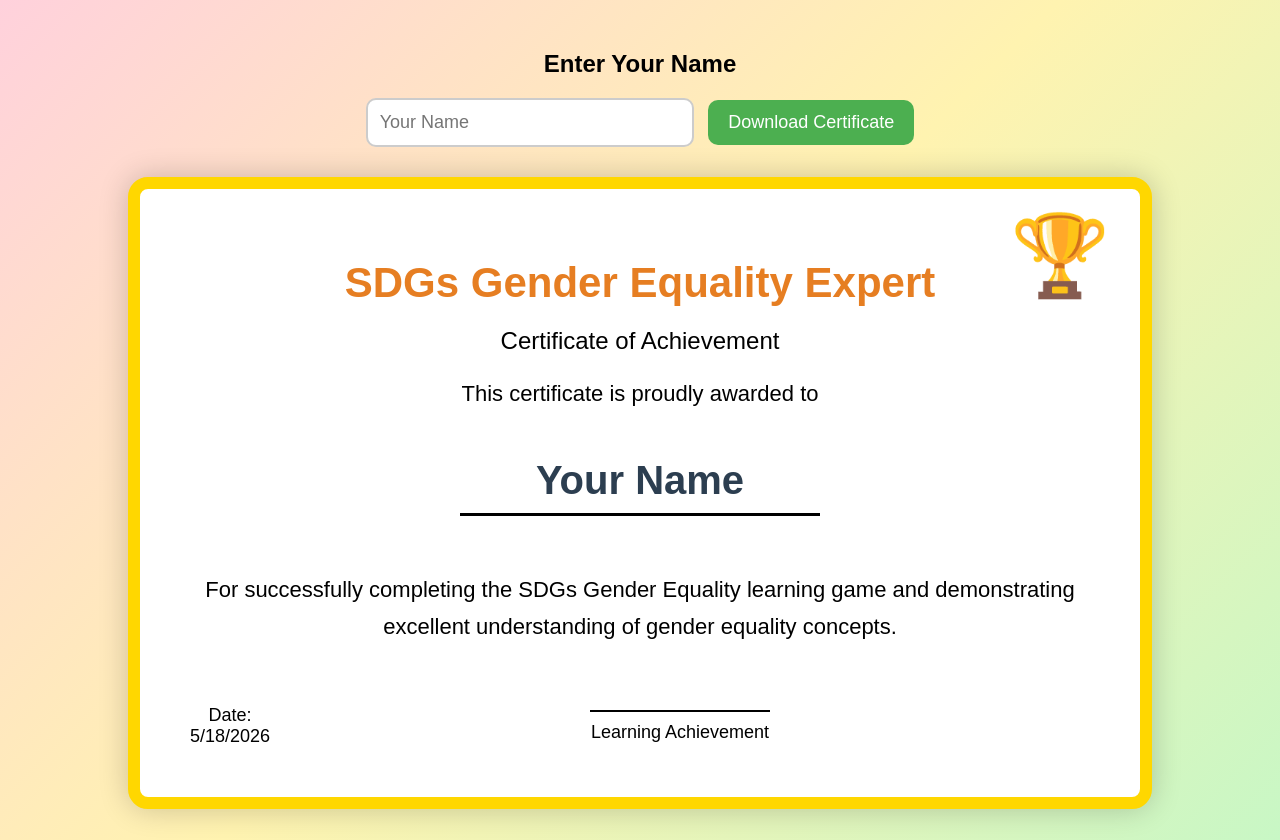
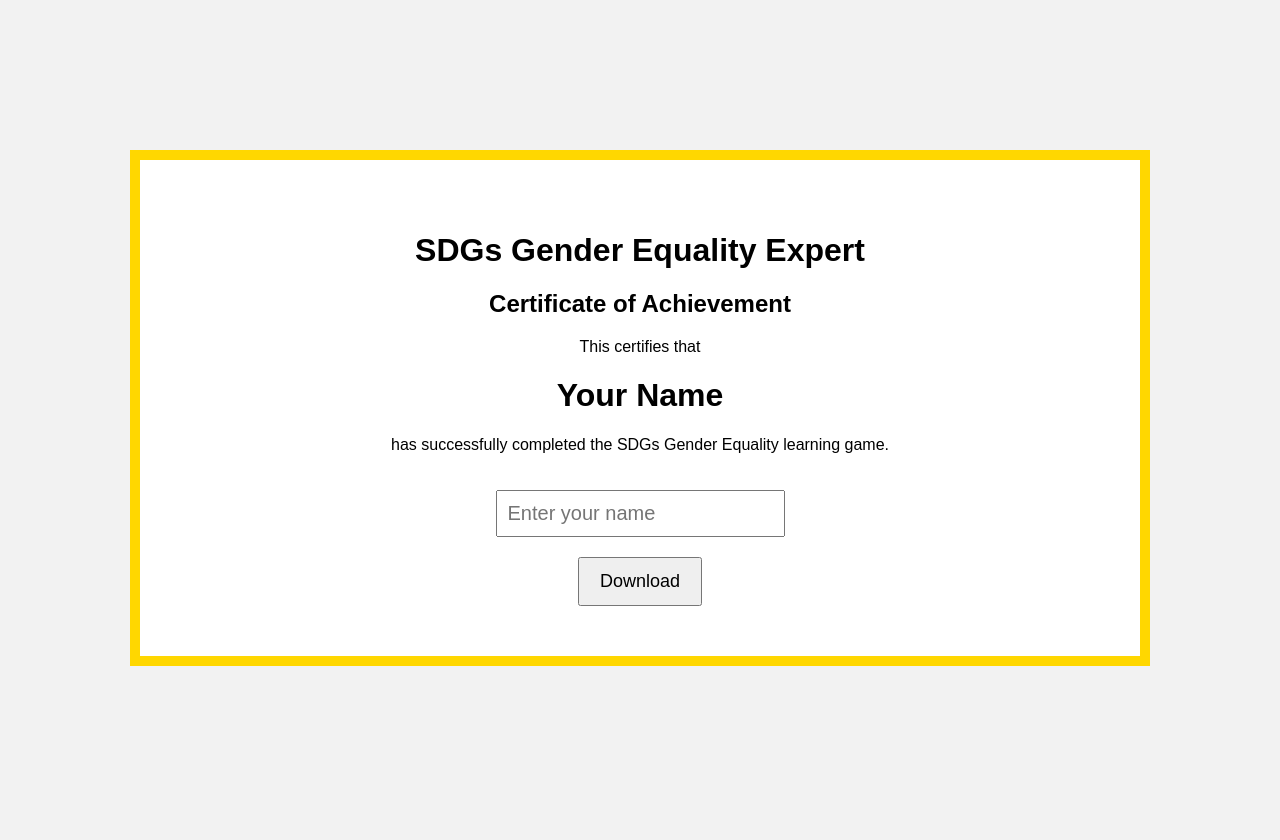
Before and after one commit to Nadnarin/Pick, a plain HTML site: page certificate.html in a window 1280 px wide. After the commit the page ends 816 px from the top, so only its background shows below. Drawn offline with Linux system fonts and the light colour scheme.

Commit message:
Update certificate.html

```diff
--- a/certificate.html
+++ b/certificate.html
@@ -1,150 +1,42 @@
 <!DOCTYPE html>
-<html lang="en">
+<html>
 <head>
-<meta charset="UTF-8">
-<meta name="viewport" content="width=device-width, initial-scale=1.0">
-
-<title>SDGs Gender Equality Expert Certificate</title>
+<title>Certificate</title>
 
 <style>
 
 body{
-margin:0;
-font-family:Arial,sans-serif;
-background:linear-gradient(
-135deg,
-#ffd1dc,
-#fff3b0,
-#c8f7c5
-);
-min-height:100vh;
-
 display:flex;
-flex-direction:column;
+justify-content:center;
 align-items:center;
-justify-content:center;
-padding:20px;
+height:100vh;
+background:#f2f2f2;
+font-family:Arial;
 }
-
-/* Controls */
-
-.controls{
-margin-bottom:30px;
-text-align:center;
-}
-
-input{
-
-padding:12px;
-font-size:18px;
-width:300px;
-border-radius:10px;
-border:2px solid #ccc;
-margin-right:10px;
-}
-
-button{
-
-padding:12px 20px;
-font-size:18px;
-border:none;
-border-radius:10px;
-cursor:pointer;
-background:#4CAF50;
-color:white;
-}
-
-/* Certificate */
 
 .certificate{
 
 width:900px;
-max-width:95%;
+padding:50px;
 background:white;
-padding:50px;
-border:12px solid gold;
-border-radius:20px;
 text-align:center;
-box-shadow:0 0 30px rgba(0,0,0,.2);
-position:relative;
+border:10px solid gold;
 }
 
-.certificate:before{
-
-content:"🏆";
-font-size:80px;
-
-position:absolute;
-top:20px;
-right:30px;
+input{
+padding:10px;
+font-size:20px;
+margin:20px;
 }
 
-.cert-title{
-
-font-size:42px;
-font-weight:bold;
-color:#e67e22;
-margin-top:20px;
-}
-
-.subtitle{
-
-font-size:24px;
-margin-top:20px;
-}
-
-.name{
-
-font-size:40px;
-font-weight:bold;
-color:#2c3e50;
-margin:35px 0;
-border-bottom:3px solid black;
-display:inline-block;
-padding:10px 30px;
-min-width:300px;
-}
-
-.text{
-
-font-size:22px;
-line-height:1.7;
-margin-top:20px;
-}
-
-.footer{
-
-margin-top:60px;
-display:flex;
-justify-content:space-between;
+button{
+padding:12px 20px;
 font-size:18px;
 }
 
-.signature{
-
-border-top:2px solid black;
-padding-top:10px;
-width:180px;
-margin:auto;
-}
-
-/* Print settings */
-
 @media print{
 
-body{
-background:white;
-}
-
-.controls{
-display:none;
-}
-
-button{
-display:none;
-}
-
-input{
+button,input{
 display:none;
 }
 
@@ -152,107 +44,46 @@ display:none;
 
 </style>
 </head>
+
 <body>
 
+<div class="certificate">
 
-<div class="controls">
+<h1>SDGs Gender Equality Expert</h1>
 
-<h2>Enter Your Name</h2>
+<h2>Certificate of Achievement</h2>
+
+<p>This certifies that</p>
+
+<h1 id="displayName">
+Your Name
+</h1>
+
+<p>has successfully completed the SDGs Gender Equality learning game.</p>
 
 <input
-type="text"
 id="nameInput"
-placeholder="Your Name"
-oninput="updateName()"
-/>
+placeholder="Enter your name"
+oninput="updateName()">
 
-<button onclick="downloadCertificate()">
-Download Certificate
+<br>
+
+<button onclick="window.print()">
+Download
 </button>
 
 </div>
-
-
-
-<div class="certificate">
-
-<div class="cert-title">
-SDGs Gender Equality Expert
-</div>
-
-<div class="subtitle">
-
-Certificate of Achievement
-
-</div>
-
-<div class="text">
-This certificate is proudly awarded to
-</div>
-
-<div class="name" id="displayName">
-
-Your Name
-
-</div>
-
-<div class="text">
-
-For successfully completing the SDGs Gender Equality learning game and demonstrating excellent understanding of gender equality concepts.
-
-</div>
-
-
-<div class="footer">
-
-<div>
-
-Date:<br>
-<span id="date"></span>
-
-</div>
-
-<div class="signature">
-
-Learning Achievement
-
-</div>
-
-</div>
-
-</div>
-
 
 <script>
 
 function updateName(){
 
-let name=
-document.getElementById(
-"nameInput"
-).value;
+let name=document.getElementById("nameInput").value;
 
-document.getElementById(
-"displayName"
-).innerText=
+document.getElementById("displayName").innerText=
 name || "Your Name";
 
 }
-
-function downloadCertificate(){
-
-updateName();
-
-window.print();
-
-}
-
-const today=new Date();
-
-document.getElementById(
-"date"
-).innerText=
-today.toLocaleDateString();
 
 </script>
 
```
